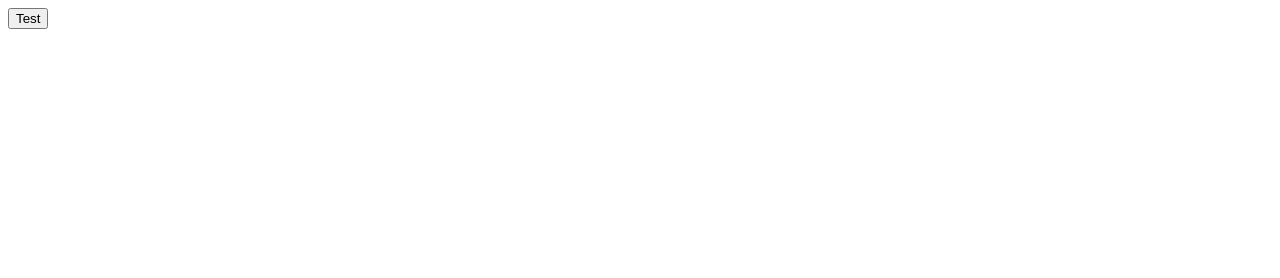
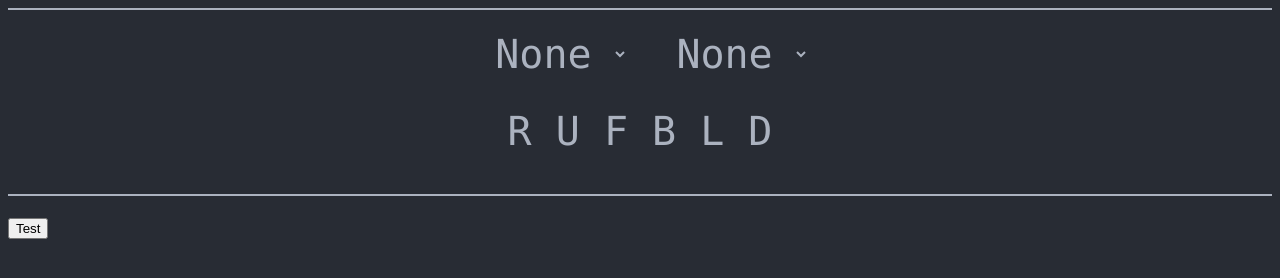
Before and after one commit to elliottkobelansky/buffer-trainer, a plain HTML site: page index.html in a window 1280 px wide. Drawn offline with Linux system fonts and the light colour scheme.

Commit message:
Basic UI in place

```diff
--- a/index.html
+++ b/index.html
@@ -5,9 +5,33 @@
     <link rel="shortcut icon" href="/images/favicon.ico">
     <link rel="icon" type="image/png" href="/images/favicon-192x192.png">
     <link rel="apple-touch-icon" type="image/png" href="/images/apple-touch-icon.png">
+    <link rel="stylesheet" href="style.css">
 </head>
 
 <body>
+    <div class="scramblediv">
+        <select name="edgebuffer">
+            <option value="None">None</option>
+            <option value="UF">UF</option>
+            <option value="UF">UF</option>
+            <option value="UF">UF</option>
+            <option value="UF">UF</option>
+            <option value="UF">UF</option>
+            <option value="UF">UF</option>
+            <option value="UF">UF</option>
+        </select>
+        <select name="edgebuffer">
+            <option value="None">None</option>
+            <option value="UF">UFR</option>
+            <option value="UF">UF</option>
+            <option value="UF">UF</option>
+            <option value="UF">UF</option>
+            <option value="UF">UF</option>
+            <option value="UF">UF</option>
+            <option value="UF">UF</option>
+        </select>
+        <p id="scramble" class="scramble">R U F B L D</p>
+    </div>
     <button id="genScram" type="button">Test</button>
     <script src="js/comms.js"></script>
     <script src="js/cube.js"></script>
--- /dev/null
+++ b/style.css
@@ -0,0 +1,31 @@
+body {
+    background-color: #282c34;
+    color: #abb2bf;
+    font-family: Consolas, monospace;
+    font-size: 40px;
+}
+
+.scramblediv {
+    border-bottom: 2px solid;
+    border-top: 2px solid;
+    text-align: center;
+}
+.scramble {
+    text-align: center;
+}
+
+p {
+    margin-top: 10px;
+}
+
+select {
+    text-align: center;
+    background: inherit;
+    border: none;
+    padding: 20px;
+    width: auto;
+    font-size: 40px;
+    font-family: Consolas, monospace;
+    color: inherit;
+    outline: none;
+}
```
